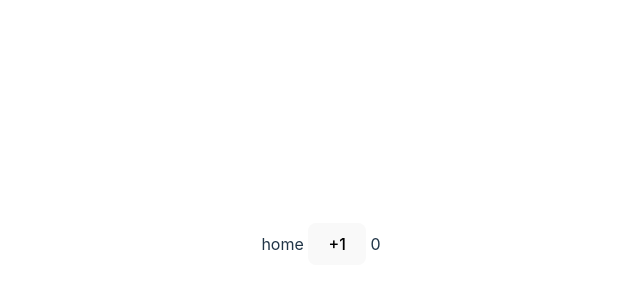
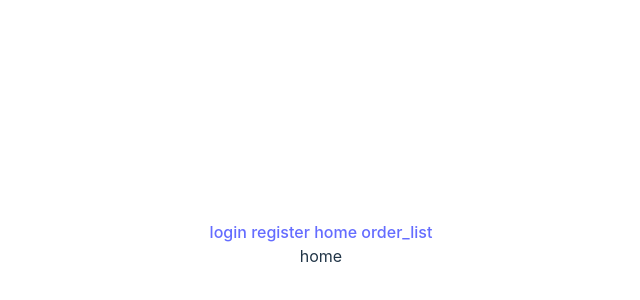
Before and after one commit to raining976/lenovo-client, a Vue app: page / in a window 1280 px wide. Shown: the part 156-456 px from the top of the page, without its empty margins (319-959 px from the left). Built offline with nearby package versions, Linux system fonts and the light colour scheme.

Commit message:
feat：全局路由守卫实现基本的用户身份鉴权

```diff
--- a/src/App.vue
+++ b/src/App.vue
@@ -1,10 +1,12 @@
 <template>
+  <router-link to="/login">login </router-link>
+  <router-link to="/register">register </router-link>
+  <router-link to="/">home </router-link>
+  <router-link to="/order_list">order_list</router-link>
+  <br>
   <router-view></router-view>
-  <button @click="counter.increment()">+1</button>  {{ counter.count }}
 </template>
 <script setup>
-import { useUserStore } from './store/modules/user';
-const counter = useUserStore()
 
 </script>
 <style scoped></style>
--- a/src/router/index.js
+++ b/src/router/index.js
@@ -43,9 +43,24 @@ const router = createRouter({
     }
 })
 
+// 路由前置守卫 主要用来进行鉴权
+router.beforeEach((to, from, next) => {
+    NProgress.start();
+    if (to.meta.requiresAuth == true) {
+        // TODO: 这里判断token是否过期
+        const isLoggedIn = true
+        if (!isLoggedIn) {
+            return next('/login')
+        }
+    }
+    next()
+})
+
+// 路由后置守卫
 router.afterEach((to, from) => {
     NProgress.done();
     window.document.title = to.meta.title + " | lenovo";
+
 })
 
 export default router
--- a/src/router/modules/base.js
+++ b/src/router/modules/base.js
@@ -59,7 +59,10 @@ export default [
     {
         path: '/404',
         name: '404page',
-        meta: { requiresAuth: false },
+        meta: {
+            title:'404',
+            requiresAuth: false
+        },
         component: () => import('@/views/404/index.vue'),
     },
 ]
--- /dev/null
+++ b/src/router/modules/order.js
@@ -0,0 +1,11 @@
+export default [
+    {
+        path:'/order_list',
+        name:"order_list",
+        meta:{
+            title:"订单列表",
+            requiresAuth:true
+        },
+        component: () => import("@/views/order/order_list.vue")
+    }
+]
--- /dev/null
+++ b/src/views/order/order_list.vue
@@ -0,0 +1,5 @@
+<template>
+    订单列表
+</template>
+<script setup></script>
+<style scoped></style>
```
